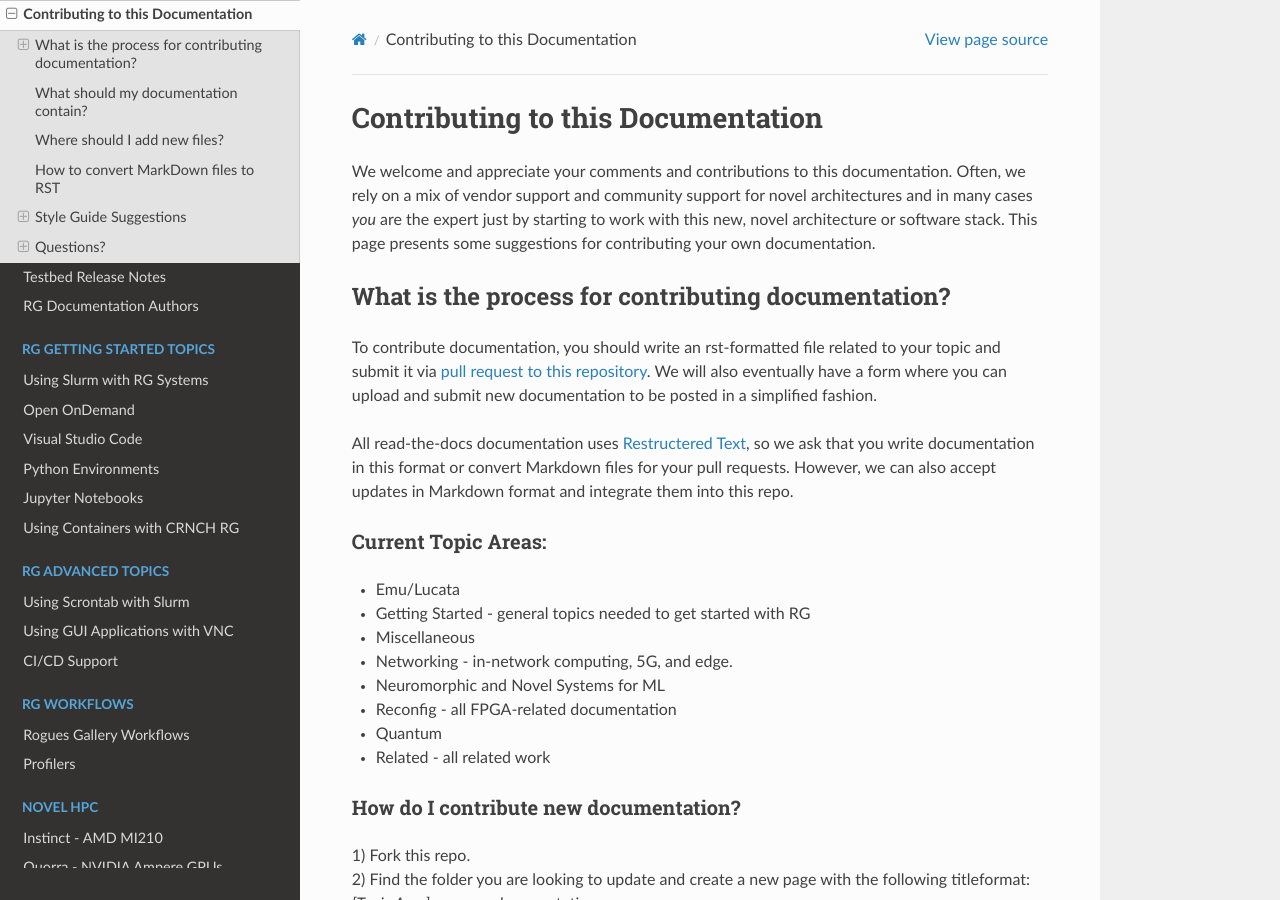
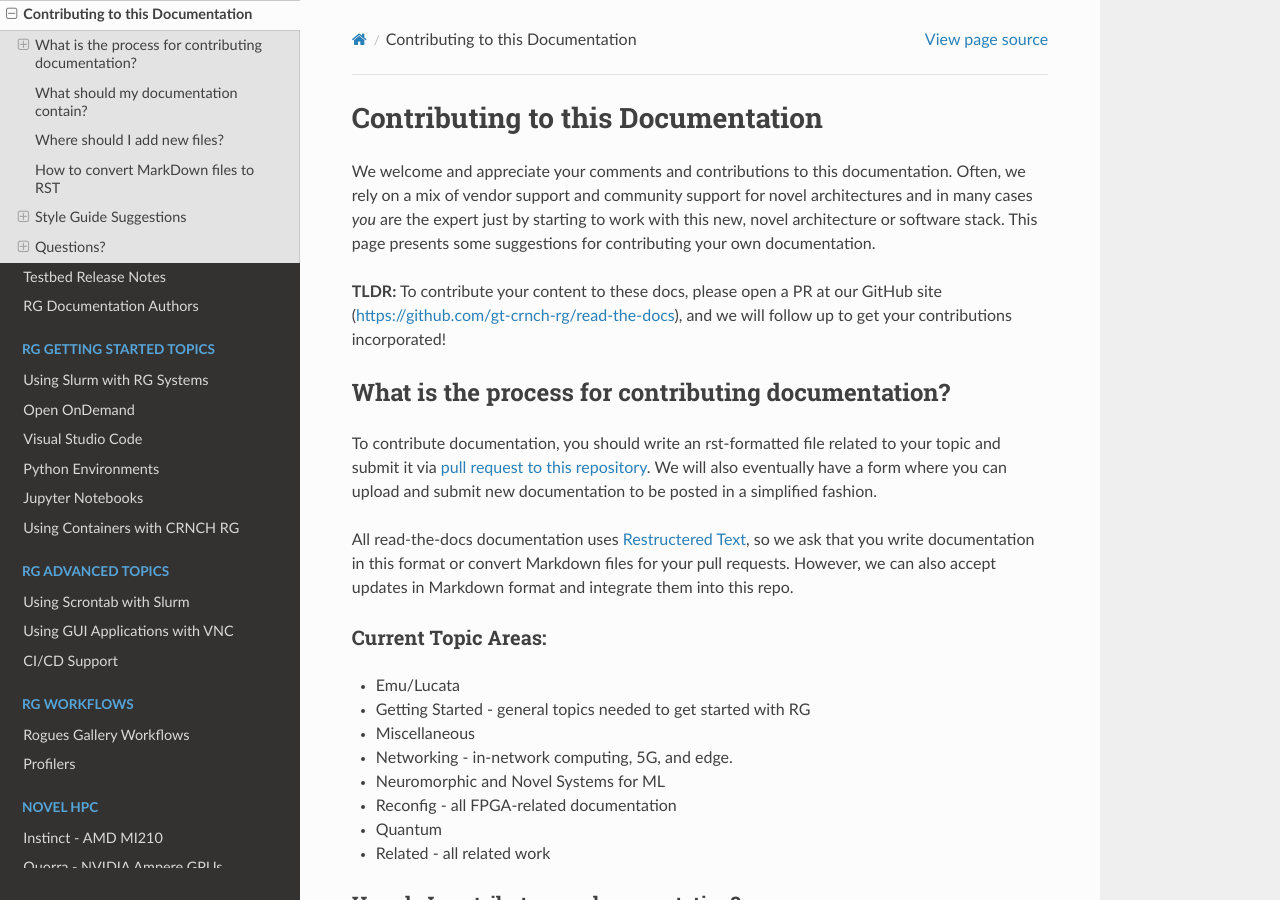
Before and after one commit to gt-crnch-rg/read-the-docs, a Sphinx documentation site: the page built from docs/general/contributing.rst, in a window 1280 px wide and 900 px high. Built offline with Sphinx 7.4.7 and the Read the Docs theme 3.1.0, drawn with Linux system fonts in a browser that asks for light colours; pages that are not in the unit, such as notebooks, are missing from menus.

Commit message:
Update contributing.rst

```diff
--- a/docs/general/contributing.rst
+++ b/docs/general/contributing.rst
@@ -2,6 +2,8 @@ Contributing to this Documentation
 ==================================
 
 We welcome and appreciate your comments and contributions to this documentation. Often, we rely on a mix of vendor support and community support for novel architectures and in many cases *you* are the expert just by starting to work with this new, novel architecture or software stack. This page presents some suggestions for contributing your own documentation.
+
+**TLDR:** To contribute your content to these docs, please open a PR at our GitHub site (`https://github.com/gt-crnch-rg/read-the-docs <https://github.com/gt-crnch-rg/read-the-docs>`__), and we will follow up to get your contributions incorporated!
 
 What is the process for contributing documentation?
 ###################################################
```
